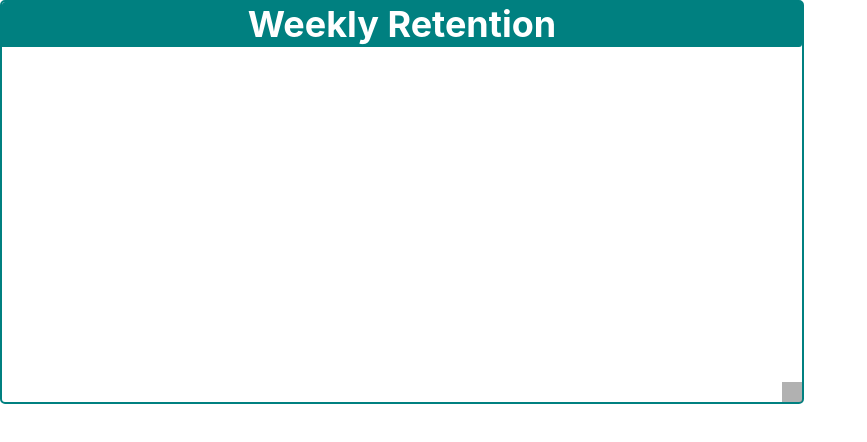
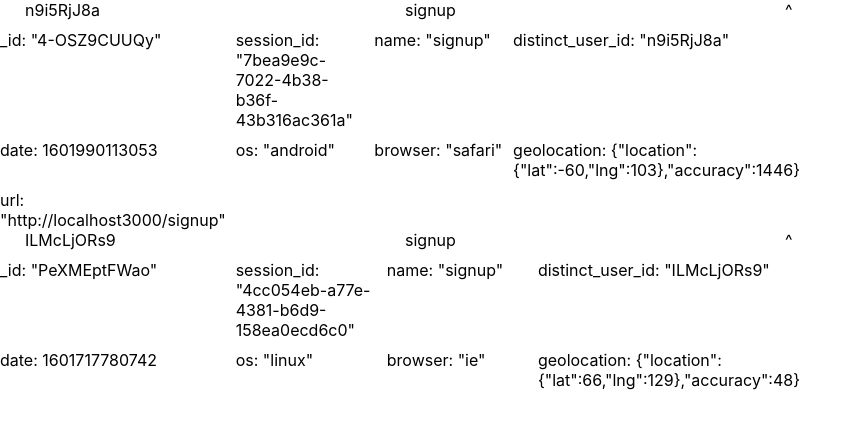
Before and after one commit to giladyavneh/intuitive-client, a React (Create React App) app: page / in a window 1280 px wide. Shown: the top 442 px of the page, without its empty margins (0-867 px from the left). Built offline with nearby package versions, Linux system fonts and the light colour scheme.

Commit message:
working on that eventlogger

```diff
--- a/src/App.css
+++ b/src/App.css
@@ -1,5 +1,7 @@
 .App {
   text-align: center;
+  display: flex;
+  flex-wrap: wrap;
 }
 
 .App-logo {
--- a/src/App.tsx
+++ b/src/App.tsx
@@ -9,6 +9,8 @@ import { Event } from "./models/event";
 import SessionsByHoursTile from './SessionsByHoursTile';
 import Retention from './charts/Retention';
 import RetentionTile from './RetentionTile';
+import EventLog from './reusables/EventLog';
+import EventLogs from './charts/EventLogs';
 dotenv.config()
 
 
@@ -144,8 +146,9 @@ function App() {
     <div className="App">
       {/* <SessionsByDayTile/>
       <SessionsByHoursTile/>
-      <GeoLocationTile data={mockGeo}/> */}
-      <RetentionTile/>
+      <GeoLocationTile data={mockGeo}/>
+      <RetentionTile/> */}
+      <EventLogs height={400} width={800} data={mockGeo}></EventLogs>
     </div>
   );
 }
--- /dev/null
+++ b/src/ErrorBoundries.tsx
@@ -0,0 +1,35 @@
+import React, { ErrorInfo } from "react";
+
+interface ErrorState{
+    hasError:boolean
+}
+
+interface Sizes{
+    height:number;
+    width:number;
+}
+
+class ErrorBoundary extends React.Component<Sizes,ErrorState> {
+    constructor(props:Sizes) {
+      super(props);
+      this.state = { hasError: false };
+    }
+
+    static getDerivedStateFromError(error:Error) {
+      // Update state so the next render will show the fallback UI.
+      return { hasError: true };
+    }
+
+    componentDidCatch(error:Error, errorInfo:ErrorInfo) {
+      // You can also log the error to an error reporting service
+      console.log(error, errorInfo);
+    }
+    render(){
+        if (this.state.hasError) return (
+            <img height={this.props.height} width={this.props.width} src="https://64.media.tumblr.com/2321767b60776e5cb244906bbe9ce7b2/tumblr_inline_msk4s3EnfY1qz4rgp.gif"/>
+        )
+        return this.props.children
+    }
+}
+
+export default ErrorBoundary;
--- /dev/null
+++ b/src/charts/EventLogs.tsx
@@ -0,0 +1,20 @@
+import React from "react";
+import { EventLogsWrapper } from "../reusables/StyledComponents";
+import {Event} from "../models/event"
+import EventLog from "../reusables/EventLog";
+
+interface EventLogs{
+    height:number;
+    width:number;
+    data:Event[]
+}
+
+const EventLogs:React.FC<EventLogs>=({height, width, data})=>{
+    return (
+        <EventLogsWrapper width={width} height={height}>
+            {data.map(event=><EventLog event={event}/>)}
+        </EventLogsWrapper>
+    )
+}
+
+export default EventLogs;
--- /dev/null
+++ b/src/reusables/EventLog.tsx
@@ -0,0 +1,22 @@
+import React, { useState } from "react";
+import { Event } from "../models/event";
+import { EventLogContainer, EventLogHeader, EventTable } from "./StyledComponents";
+
+const EventLog:React.FC<{event:Event}>=({event})=>{
+    const [open, setOpen]=useState<boolean>(false)
+    return (
+        <EventLogContainer open={open}>
+            <EventLogHeader>
+                <div></div>
+                <div>{event.distinct_user_id}</div>
+                <div>{event.name}</div>
+                <div style={{cursor:"pointer"}} onClick={()=>setOpen(open=>!open)}>^</div>
+            </EventLogHeader>
+            <EventTable>
+    {Object.keys(event).map(key=><div>{key}: {JSON.stringify(event[key as keyof Event])}</div>)}
+            </EventTable>
+        </EventLogContainer>
+    )
+}
+
+export default EventLog;
--- a/src/reusables/IntuitiveTile.tsx
+++ b/src/reusables/IntuitiveTile.tsx
@@ -1,4 +1,5 @@
 import React, { ReactChild, ReactElement, useEffect, useRef, useState } from "react";
+import ErrorBoundary from "../ErrorBoundries";
 import {FilterBoard, Frame, FrameHeader, SizeController} from "./StyledComponents"
 
 interface IntuitiveTileProps{
@@ -36,13 +37,17 @@ const IntuitiveTile:React.FC<IntuitiveTileProps>=({color, tileName, children})=>
     }
     return (
         <Frame color={color} ref={Self}>
+
             <FrameHeader color={color}>
                 {tileName}
             </FrameHeader>
+            <ErrorBoundary height={height} width={width}>
             <FilterBoard/>
             <div>
                 {chart}
             </div>
+
+            </ErrorBoundary>
             <SizeController color={color} onDrag={resize}></SizeController>
         </Frame>
     )
--- a/src/reusables/StyledComponents.tsx
+++ b/src/reusables/StyledComponents.tsx
@@ -1,5 +1,5 @@
 import styled from "styled-components";
-import IntuitiveTile from "./IntuitiveTile";
+import EventLogs from "../charts/EventLogs";
 
 interface FrameHeaderProps{
     textColor?:string
@@ -68,10 +68,45 @@ export const RetentionWrapper=styled.div<RetentionWrapperProps>`
     grid-gap:3px;
 `
 export const PrecentageTile=styled.div<PrecentageTileProps>`
+    font-size:1em;
     background-color: ${props=>{
         let op=props.precentage/100
         return `rgba(0,0,160, ${op})`}};
 `
 export const GrayTile=styled.div`
+    font-size:1em;
     background-color: rgba(0,0,0,0.25);
 `
+interface EventLogsProps{
+    height:number;
+    width:number;
+}
+
+export const EventLogsWrapper=styled.div<EventLogsProps>`
+    height:${props=>props.height}px;
+    width:${props=>props.width}px;
+    overflow-y:scroll;
+`
+interface logContainerProps{
+    open:boolean;
+}
+
+export const EventLogContainer=styled.div<logContainerProps>`
+    text-align:left;
+    max-height:${props=>props.open?30:400}px;
+    transition: 300ms ease-out;
+    overflow-y: hidden;
+`
+
+export const EventLogHeader=styled.div`
+    display:grid;
+    grid-template-columns:15px 1fr 1fr 15px;
+    height:30px;
+    grid-gap:10px;
+`
+
+export const EventTable=styled.div`
+    display:grid;
+    grid-template-columns:repeat(4, 1fr);
+    grid-gap:10px;
+`
```
